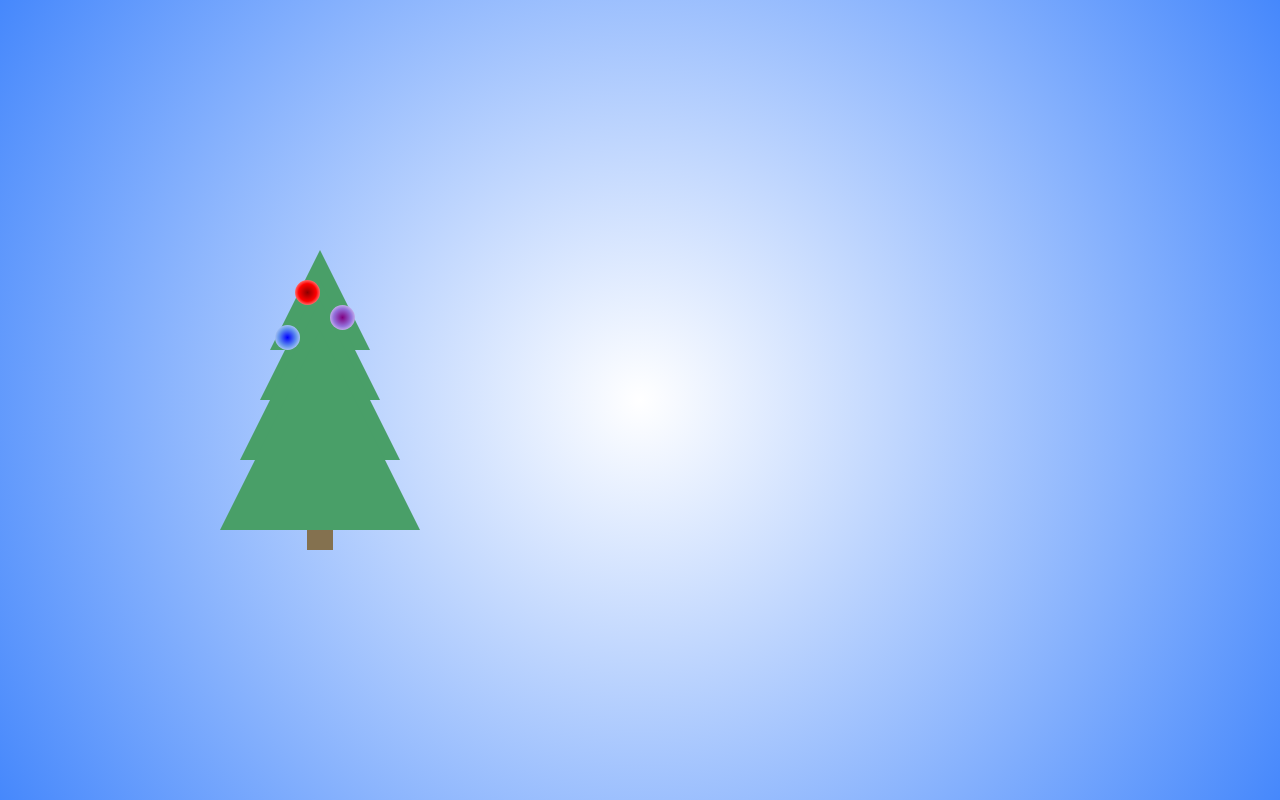
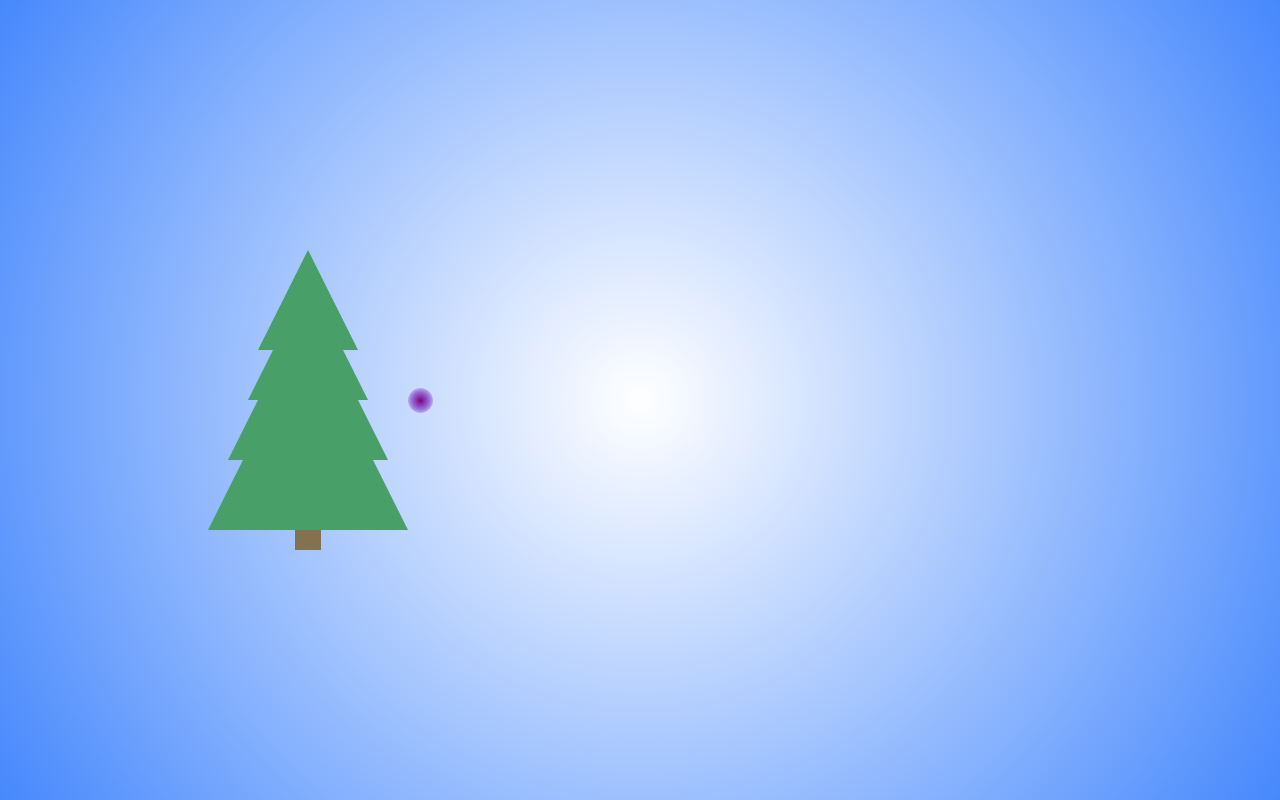
Before and after one commit to Aminopyridin/hackathon2018-team3, a React app: page / in a window 1280 px wide. Built offline with nearby package versions, Linux system fonts and the light colour scheme.

Commit message:
add ball

```diff
--- a/package.json
+++ b/package.json
@@ -32,6 +32,7 @@
   },
   "dependencies": {
     "react": "^16.6.3",
-    "react-dom": "^16.6.3"
+    "react-dom": "^16.6.3",
+    "prop-types": "latest"
   }
 }
--- a/src/components/App/App.js
+++ b/src/components/App/App.js
@@ -4,12 +4,12 @@ import styles from './style.css';
 import Balls from "../Balls/Balls";
 //jhghh
 export default class App extends React.Component {
-    render () {
+    render() {
         return (
             <div className={styles.app}>
                 <div className={styles.treeWrapper}>
-                    <ChristmasTree />
-                    <Balls />
+                    <ChristmasTree/>
+                    <Balls l={-95} t={-90}/>
                 </div>
             </div>
         );
--- a/src/components/Balls/Balls.js
+++ b/src/components/Balls/Balls.js
@@ -1,15 +1,18 @@
 import React from 'react';
 import styles from './style.css';
+import PropTypes from 'prop-types';
 
 export default class Balls extends React.Component {
-    render () {
-        return (
-            <div className={styles.balls}>
-                <div className={`${styles.ball}`} />
-                <div className={`${styles.ball} ${styles.first}`} />
-                <div className={`${styles.ball} ${styles.second}`} />
-                <div className={`${styles.ball} ${styles.third}`} />
-            </div>
-        );
+    constructor(props){
+        super(props);
+    }
+    render() {
+        const {l, t} = this.props;
+        return (<div className={`${styles.ball}`} style={{top: `${l}`, left: `${t}`}}/>);
     }
 }
+
+Balls.propTypes={
+    l: PropTypes.number.isRequired,
+    t: PropTypes.number.isRequired
+};
--- a/src/components/Balls/style.css
+++ b/src/components/Balls/style.css
@@ -1,34 +1,9 @@
-.balls {
+.ball {
     position: relative;
-}
-
-.ball {
-    position: absolute;
     width: 25px;
     height: 25px;
     border-radius: 50%;
+    /*top: -95px;
+    left: -90px;*/
+    background: radial-gradient(purple, mediumpurple, white);
 }
-
-.ball.first {
-    position: absolute;
-    top: -95px;
-    left: -90px;
-    background: radial-gradient(purple, mediumpurple, white);
-    /*background: yellow;*/
-}
-
-.ball.second {
-    position: absolute;
-    top: -75px;
-    left: -145px;
-    background: radial-gradient(blue, cornflowerblue, white);
-    /*background: blue;*/
-}
-
-.ball.third {
-    position: absolute;
-    top: -120px;
-    left: -125px;
-    background: radial-gradient(darkred, red, white);
-    /*background: red;*/
-}
```
